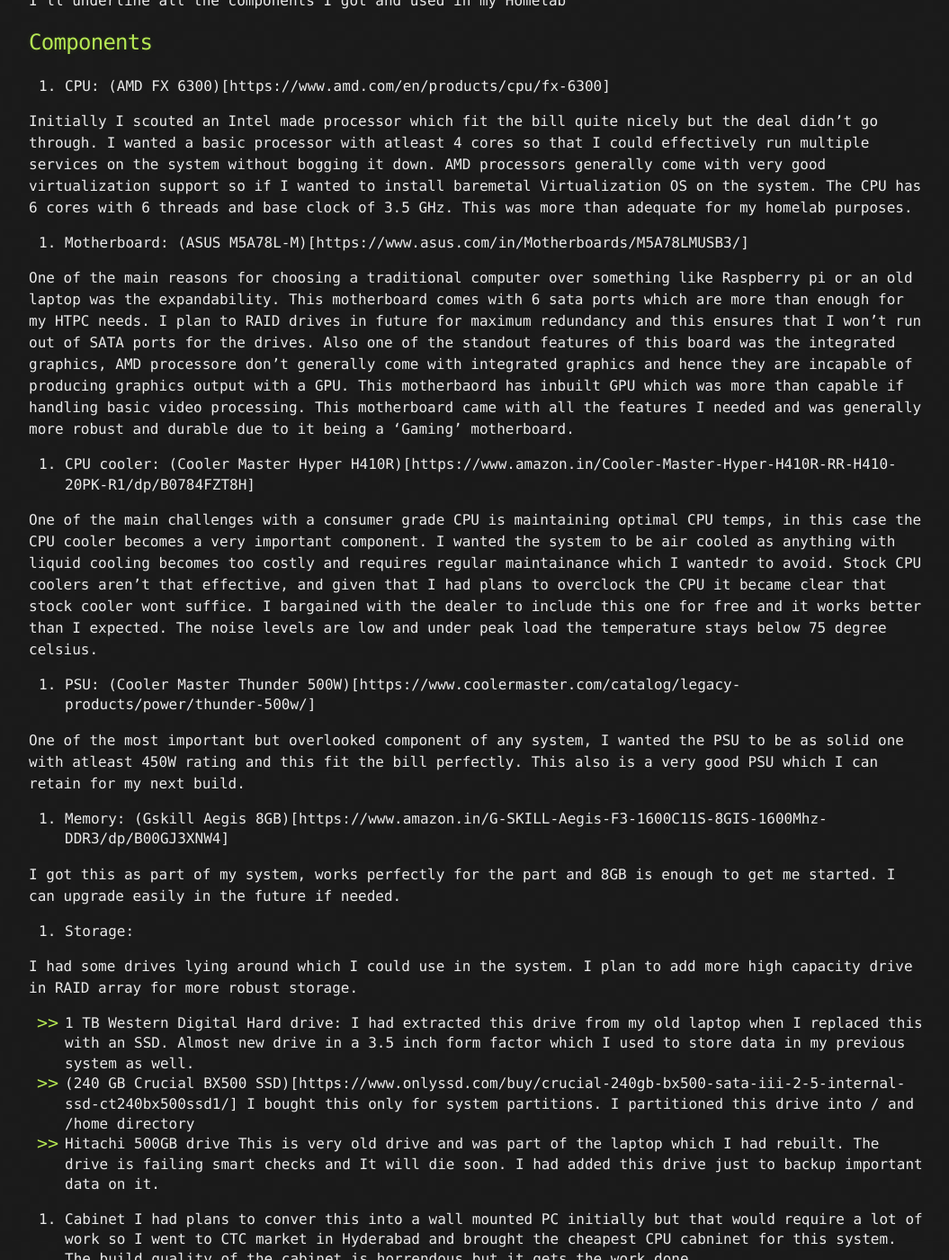
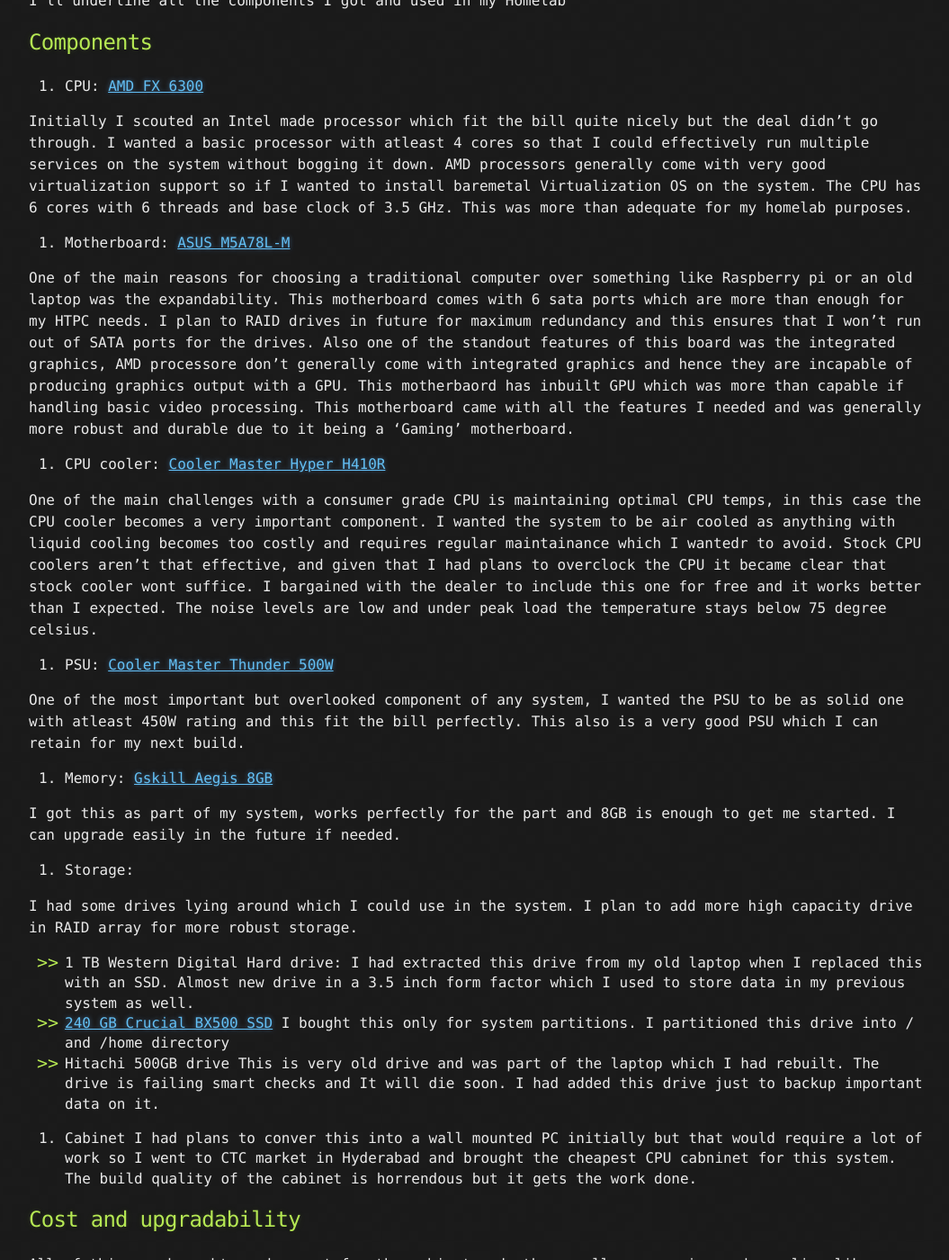
Before and after one commit to bagdeabhishek/bagdeabhishek.github.io, a Jekyll site: the page built from homelab.md, in a window 1280 px wide and 1400 px high, scrolled down 1281 px. Shown: the whole window at 90% size, without its empty margins (108-1163 px from the left). Built offline with Jekyll 4.4.1, drawn with Linux system fonts in a browser that asks for light colours; part of the change alters nothing that is shown.

Commit message:
finalised the blog just add pictures now

````diff
--- a/homelab.md
+++ b/homelab.md
@@ -19,38 +19,38 @@ One of the first things you'll note if you frequent the r/homelab subreddit is t
 One of the saviours for me was a Facebook group called ("Second PC components and Parts")[https://www.facebook.com/groups/secondhandcomponent/]. This is a private group which has listing from people and dealers around India who sell gaming hardware. Here you can find used PC components at very resonable price and the group has established poliices which work by holding your money in escrow like account and are disbursed only after you confirm that the components work. I went about searching used PC components on this group and after patiently waiting for a few days I got the deal I wanted. Below I'll underline all the components I got and used in my Homelab
 
 ## Components
-1. CPU: (AMD FX 6300)[https://www.amd.com/en/products/cpu/fx-6300]
+1. CPU: [AMD FX 6300](https://www.amd.com/en/products/cpu/fx-6300)
 
 Initially I scouted an Intel made processor which fit the bill quite nicely but the deal didn't go through. I wanted a basic processor with atleast 4 cores so that I could effectively run multiple services on the system without bogging it down. AMD processors generally come with very good virtualization support so if I wanted to install baremetal Virtualization OS on the system. The CPU has 6 cores with 6 threads and base clock of 3.5 GHz. This was more than adequate for my homelab purposes.
 
-2. Motherboard: (ASUS M5A78L-M)[https://www.asus.com/in/Motherboards/M5A78LMUSB3/]
+1. Motherboard: [ASUS M5A78L-M](https://www.asus.com/in/Motherboards/M5A78LMUSB3/)
 
 One of the main reasons for choosing a traditional computer over something like Raspberry pi or an old laptop was the expandability. This motherboard comes with 6 sata ports which are more than enough for my HTPC needs. I plan to RAID drives in future for maximum redundancy and this ensures that I won't run out of SATA ports for the drives. Also one of the standout features of this board was the integrated graphics, AMD processore don't generally come with integrated graphics and hence they are incapable of producing graphics output with a GPU. This motherbaord has inbuilt GPU which was more than capable if handling basic video processing. This motherboard came with all the features I needed and was generally more robust and durable due to it being a 'Gaming' motherboard.
 
-3. CPU cooler: (Cooler Master Hyper H410R)[https://www.amazon.in/Cooler-Master-Hyper-H410R-RR-H410-20PK-R1/dp/B0784FZT8H]
+1. CPU cooler: [Cooler Master Hyper H410R](https://www.amazon.in/Cooler-Master-Hyper-H410R-RR-H410-20PK-R1/dp/B0784FZT8H)
 
 One of the main challenges with a consumer grade CPU is maintaining optimal CPU temps, in this case the CPU cooler becomes a very important component. I wanted the system to be  air cooled as anything with liquid cooling becomes too costly and requires regular maintainance which I wantedr to avoid. Stock CPU coolers aren't that effective, and given that I had plans to overclock the CPU it became clear that stock cooler wont suffice. I bargained with the dealer to include this one for free and it works better than I expected. The noise levels are low and under peak load the temperature stays below 75 degree celsius.
 
 
-4. PSU: (Cooler Master Thunder 500W)[https://www.coolermaster.com/catalog/legacy-products/power/thunder-500w/]
+1. PSU: [Cooler Master Thunder 500W](https://www.coolermaster.com/catalog/legacy-products/power/thunder-500w/)
 
 One of the most important but overlooked component of any system, I wanted the PSU to be as solid one with atleast 450W rating and this fit the bill perfectly. This also is a very good PSU which I can retain for my next build.
 
-5. Memory: (Gskill Aegis 8GB)[https://www.amazon.in/G-SKILL-Aegis-F3-1600C11S-8GIS-1600Mhz-DDR3/dp/B00GJ3XNW4]
+1. Memory: [Gskill Aegis 8GB](https://www.amazon.in/G-SKILL-Aegis-F3-1600C11S-8GIS-1600Mhz-DDR3/dp/B00GJ3XNW4)
 
 I got this as part of my system, works perfectly for the part and 8GB is enough to get me started. I can upgrade easily in the future if needed.
 
-6. Storage:
+1. Storage:
 
 I had some drives lying around which I could use in the system. I plan to add more high capacity drive in RAID array for more robust storage.
 * 1 TB Western Digital Hard drive:
 I had extracted this drive from my old laptop when I replaced this with an SSD. Almost new drive in a 3.5 inch form factor which I used to store data in my previous system as well.
-* (240 GB Crucial BX500 SSD)[https://www.onlyssd.com/buy/crucial-240gb-bx500-sata-iii-2-5-internal-ssd-ct240bx500ssd1/]
+* [240 GB Crucial BX500 SSD](https://www.onlyssd.com/buy/crucial-240gb-bx500-sata-iii-2-5-internal-ssd-ct240bx500ssd1/)
 I bought this only for system partitions. I partitioned this drive into / and /home directory
 * Hitachi 500GB drive
 This is very old drive and was part of the laptop which I had rebuilt. The drive is failing smart checks and It will die soon. I had added this drive just to backup important data on it.
 
-7. Cabinet
+1. Cabinet
 I had plans to conver this into a wall mounted PC initially but that would require a lot of work so I went to CTC market in Hyderabad and brought the cheapest CPU cabninet for this system. The build quality of the cabinet is horrendous but it gets the work done.
 
 ## Cost and upgradability
@@ -144,7 +144,7 @@ to get started.
 ### Reverse Proxy
 Accessing these services becomes very tough as you have to access them using port numbers which aren't easy to remember. I wanted to setup a reverse proxy which will make this process easier. Configuring reverse proxy can be done either by using Apache or Nginx as server, I choose Nginx mainly based on the reviews I have heard and in general familiarity because i've worked with nginx in the past. Setting up nginx is pretty simple to be honest. You just have to run
 ```bash
-sudo apt-get install ngninx
+sudo apt-get install nginx
 ```
 to install server and then edit the configuration file at /etc/nginx/sites-available which is named default (the correct way is to create a new file and symlink it in the /etx/nginx/sites-enabled directory) and a bunch of proxypasses. Add simple location blocks in the server block like
 ```bash
````
